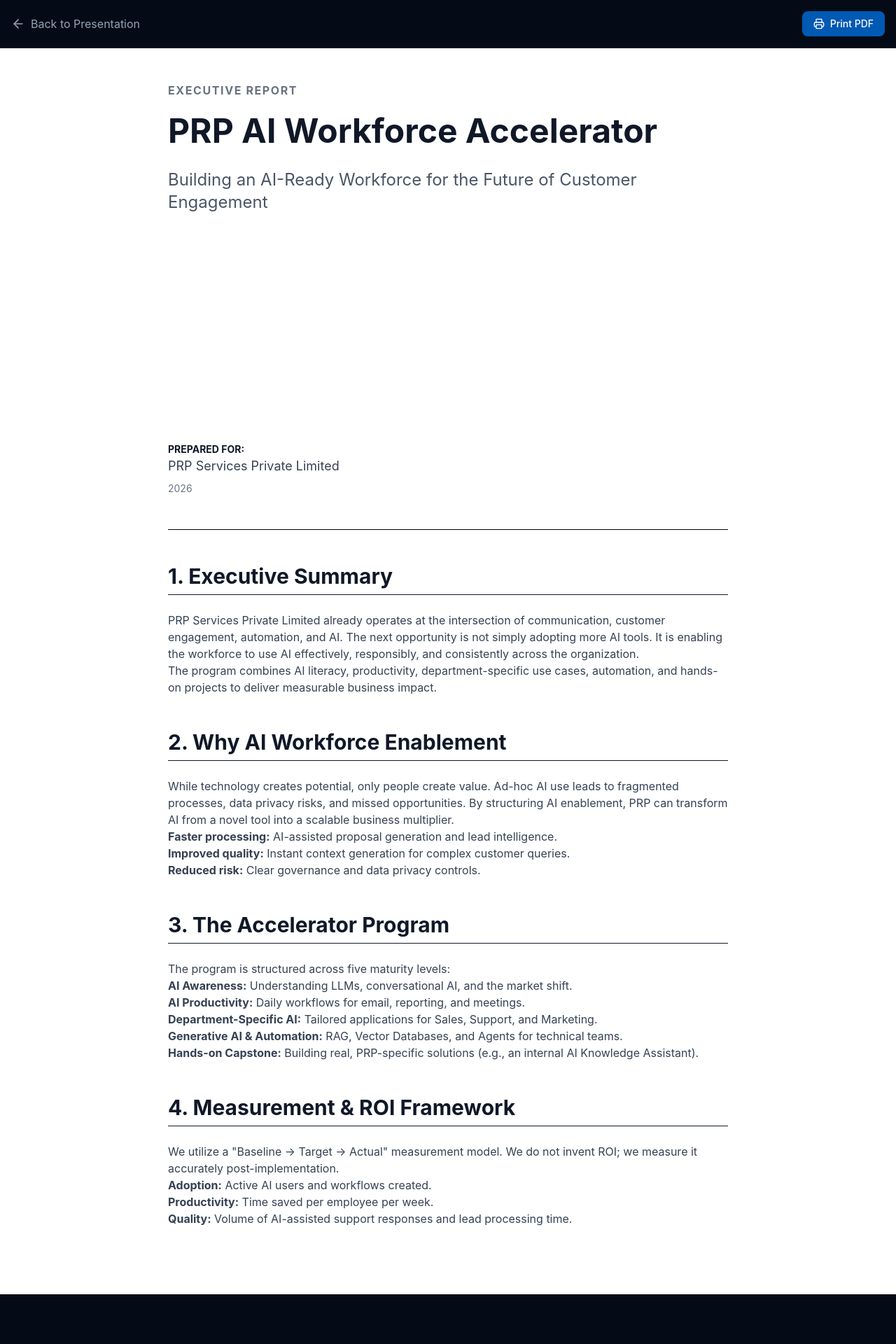
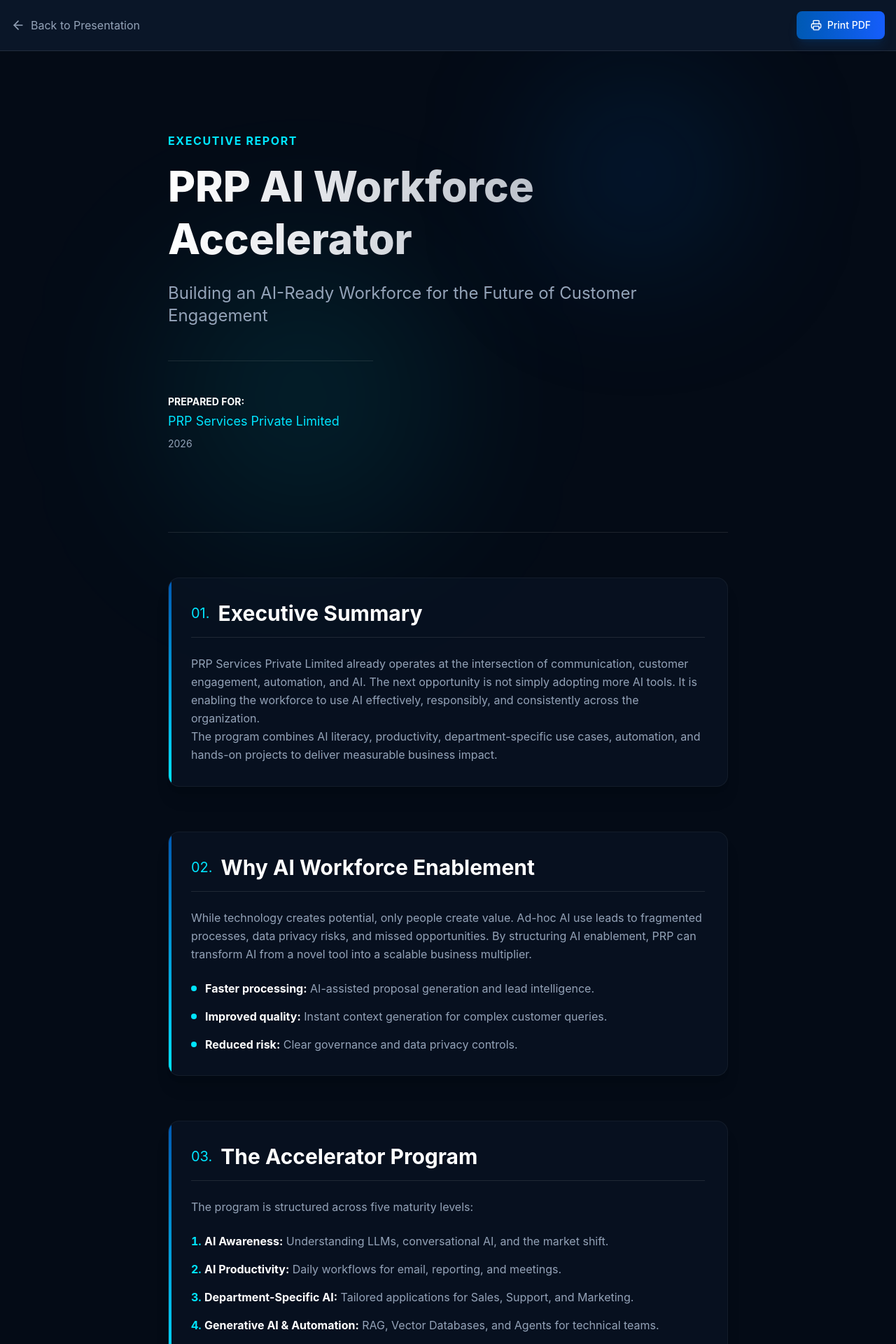
Before and after one commit to pruthvirajtarode/PRP-AI-Workforce-Accelerator-Proposal, a React (Vite) app in the folder webapp/: page /report in a window 1280 px wide. Shown: the top 1920 px of the page at 70% size. Before the commit the page ends 1849 px from the top, so only its background shows below. Built offline with nearby package versions, Linux system fonts and the light colour scheme.

Commit message:
style: enhance executive report UI and fix KPI dashboard CSV export

```diff
--- a/webapp/src/pages/ExecutiveReport.tsx
+++ b/webapp/src/pages/ExecutiveReport.tsx
@@ -5,16 +5,16 @@
 
 const ExecutiveReport = () => {
   return (
-    <div className="min-h-screen bg-white text-black print:bg-white print:text-black">
+    <div className="min-h-screen bg-background text-textPrimary print:bg-white print:text-black">
       {/* Non-printable controls */}
-      <div className="no-print bg-background border-b border-white/10 p-4 sticky top-0 z-50 flex justify-between items-center text-white">
-        <Link to="/" className="flex items-center space-x-2 text-textSecondary hover:text-white">
+      <div className="no-print bg-surface border-b border-white/10 p-4 sticky top-0 z-50 flex justify-between items-center text-white backdrop-blur-md bg-opacity-80">
+        <Link to="/" className="flex items-center space-x-2 text-textSecondary hover:text-white transition-colors">
           <ArrowLeft size={20} />
           <span>Back to Presentation</span>
         </Link>
         <button
           onClick={() => window.print()}
-          className="flex items-center space-x-2 bg-primary hover:bg-primary/90 px-4 py-2 rounded-lg text-sm font-medium"
+          className="flex items-center space-x-2 bg-gradient-to-r from-primary to-blue-600 hover:from-primary hover:to-blue-500 shadow-lg shadow-primary/20 px-5 py-2.5 rounded-lg text-sm font-medium transition-all"
         >
           <Printer size={16} />
           <span>Print PDF</span>
@@ -25,72 +25,111 @@
       <div className="max-w-4xl mx-auto p-8 md:p-12 print:p-0">
 
         {/* Cover Page */}
-        <div className="min-h-[80vh] flex flex-col justify-center border-b pb-12 mb-12 print-page-break">
-          <h4 className="text-gray-500 font-bold tracking-widest uppercase mb-4">Executive Report</h4>
-          <h1 className="text-5xl font-bold text-gray-900 mb-6 leading-tight">PRP AI Workforce Accelerator</h1>
-          <p className="text-2xl text-gray-600 mb-12">{companyData.tagline}</p>
-          <div className="mt-auto pt-12">
-            <p className="text-sm font-bold text-gray-900">PREPARED FOR:</p>
-            <p className="text-lg text-gray-700">{companyData.name}</p>
-            <p className="text-sm text-gray-500 mt-2">2026</p>
+        <div className="relative min-h-[80vh] flex flex-col justify-center border-b border-white/10 pb-12 mb-16 print-page-break print:border-black/10">
+          <div className="absolute top-0 right-0 w-64 h-64 bg-primary/20 rounded-full blur-[100px] pointer-events-none no-print" />
+          <div className="absolute bottom-0 left-0 w-96 h-96 bg-secondary/10 rounded-full blur-[120px] pointer-events-none no-print" />
+
+          <div className="relative z-10">
+            <h4 className="text-secondary font-bold tracking-widest uppercase mb-4 print:text-gray-500">Executive Report</h4>
+            <h1 className="text-5xl md:text-6xl font-extrabold text-transparent bg-clip-text bg-gradient-to-r from-white to-gray-400 mb-6 leading-tight print:text-black print:bg-none">
+              PRP AI Workforce Accelerator
+            </h1>
+            <p className="text-2xl text-textSecondary mb-12 print:text-gray-600">{companyData.tagline}</p>
+            <div className="mt-auto pt-12 border-t border-white/10 print:border-black/10 inline-block pr-12">
+              <p className="text-sm font-bold text-white print:text-gray-900">PREPARED FOR:</p>
+              <p className="text-lg text-secondary mt-1 print:text-gray-700">{companyData.name}</p>
+              <p className="text-sm text-textSecondary mt-2 print:text-gray-500">2026</p>
+            </div>
           </div>
         </div>
 
+        <div className="space-y-16">
           {/* Executive Summary */}
-        <div className="mb-12 print-page-break">
-          <h2 className="text-3xl font-bold mb-6 text-gray-900 border-b pb-2">1. Executive Summary</h2>
-          <div className="prose prose-lg max-w-none text-gray-700">
-            <p>
+          <div className="print-page-break bg-surface/50 p-8 rounded-2xl border border-white/5 shadow-xl relative overflow-hidden print:bg-white print:border-none print:shadow-none print:p-0">
+            <div className="absolute top-0 left-0 w-1 h-full bg-gradient-to-b from-primary to-secondary no-print" />
+            <h2 className="text-3xl font-bold mb-6 text-white border-b border-white/10 pb-4 print:text-gray-900 print:border-black/10 flex items-center">
+              <span className="text-secondary mr-3 text-xl font-normal">01.</span> Executive Summary
+            </h2>
+            <div className="prose prose-lg prose-invert max-w-none text-textSecondary print:prose-slate">
+              <p className="leading-relaxed">
                 PRP Services Private Limited already operates at the intersection of communication, customer engagement, automation, and AI. The next opportunity is not simply adopting more AI tools. It is enabling the workforce to use AI effectively, responsibly, and consistently across the organization.
               </p>
-            <p>
+              <p className="leading-relaxed">
                 The program combines AI literacy, productivity, department-specific use cases, automation, and hands-on projects to deliver measurable business impact.
               </p>
             </div>
           </div>
 
           {/* Why Workforce Enablement */}
-        <div className="mb-12 print-page-break">
-          <h2 className="text-3xl font-bold mb-6 text-gray-900 border-b pb-2">2. Why AI Workforce Enablement</h2>
-          <div className="prose prose-lg max-w-none text-gray-700">
-            <p>
+          <div className="print-page-break bg-surface/50 p-8 rounded-2xl border border-white/5 shadow-xl relative overflow-hidden print:bg-white print:border-none print:shadow-none print:p-0">
+            <div className="absolute top-0 left-0 w-1 h-full bg-gradient-to-b from-primary to-secondary no-print" />
+            <h2 className="text-3xl font-bold mb-6 text-white border-b border-white/10 pb-4 print:text-gray-900 print:border-black/10 flex items-center">
+              <span className="text-secondary mr-3 text-xl font-normal">02.</span> Why AI Workforce Enablement
+            </h2>
+            <div className="prose prose-lg prose-invert max-w-none text-textSecondary print:prose-slate">
+              <p className="leading-relaxed">
                 While technology creates potential, only people create value. Ad-hoc AI use leads to fragmented processes, data privacy risks, and missed opportunities. By structuring AI enablement, PRP can transform AI from a novel tool into a scalable business multiplier.
               </p>
-            <ul>
-              <li><strong>Faster processing:</strong> AI-assisted proposal generation and lead intelligence.</li>
-              <li><strong>Improved quality:</strong> Instant context generation for complex customer queries.</li>
-              <li><strong>Reduced risk:</strong> Clear governance and data privacy controls.</li>
+              <ul className="space-y-4 mt-6">
+                <li className="flex items-start">
+                  <span className="inline-block w-2 h-2 rounded-full bg-secondary mt-2 mr-3 no-print"></span>
+                  <span><strong className="text-white print:text-black">Faster processing:</strong> AI-assisted proposal generation and lead intelligence.</span>
+                </li>
+                <li className="flex items-start">
+                  <span className="inline-block w-2 h-2 rounded-full bg-secondary mt-2 mr-3 no-print"></span>
+                  <span><strong className="text-white print:text-black">Improved quality:</strong> Instant context generation for complex customer queries.</span>
+                </li>
+                <li className="flex items-start">
+                  <span className="inline-block w-2 h-2 rounded-full bg-secondary mt-2 mr-3 no-print"></span>
+                  <span><strong className="text-white print:text-black">Reduced risk:</strong> Clear governance and data privacy controls.</span>
+                </li>
               </ul>
             </div>
           </div>
 
           {/* Program Architecture */}
-        <div className="mb-12 print-page-break">
-          <h2 className="text-3xl font-bold mb-6 text-gray-900 border-b pb-2">3. The Accelerator Program</h2>
-          <div className="prose prose-lg max-w-none text-gray-700">
-            <p>The program is structured across five maturity levels:</p>
-            <ol>
-              <li><strong>AI Awareness:</strong> Understanding LLMs, conversational AI, and the market shift.</li>
-              <li><strong>AI Productivity:</strong> Daily workflows for email, reporting, and meetings.</li>
-              <li><strong>Department-Specific AI:</strong> Tailored applications for Sales, Support, and Marketing.</li>
-              <li><strong>Generative AI & Automation:</strong> RAG, Vector Databases, and Agents for technical teams.</li>
-              <li><strong>Hands-on Capstone:</strong> Building real, PRP-specific solutions (e.g., an internal AI Knowledge Assistant).</li>
+          <div className="print-page-break bg-surface/50 p-8 rounded-2xl border border-white/5 shadow-xl relative overflow-hidden print:bg-white print:border-none print:shadow-none print:p-0">
+            <div className="absolute top-0 left-0 w-1 h-full bg-gradient-to-b from-primary to-secondary no-print" />
+            <h2 className="text-3xl font-bold mb-6 text-white border-b border-white/10 pb-4 print:text-gray-900 print:border-black/10 flex items-center">
+              <span className="text-secondary mr-3 text-xl font-normal">03.</span> The Accelerator Program
+            </h2>
+            <div className="prose prose-lg prose-invert max-w-none text-textSecondary print:prose-slate">
+              <p className="leading-relaxed mb-6">The program is structured across five maturity levels:</p>
+              <ol className="space-y-4 list-decimal list-inside marker:text-secondary marker:font-bold">
+                <li><strong className="text-white print:text-black">AI Awareness:</strong> Understanding LLMs, conversational AI, and the market shift.</li>
+                <li><strong className="text-white print:text-black">AI Productivity:</strong> Daily workflows for email, reporting, and meetings.</li>
+                <li><strong className="text-white print:text-black">Department-Specific AI:</strong> Tailored applications for Sales, Support, and Marketing.</li>
+                <li><strong className="text-white print:text-black">Generative AI & Automation:</strong> RAG, Vector Databases, and Agents for technical teams.</li>
+                <li><strong className="text-white print:text-black">Hands-on Capstone:</strong> Building real, PRP-specific solutions.</li>
               </ol>
             </div>
           </div>
 
           {/* Measurement & ROI */}
-        <div className="mb-12 print-page-break">
-          <h2 className="text-3xl font-bold mb-6 text-gray-900 border-b pb-2">4. Measurement & ROI Framework</h2>
-          <div className="prose prose-lg max-w-none text-gray-700">
-            <p>
+          <div className="print-page-break bg-surface/50 p-8 rounded-2xl border border-white/5 shadow-xl relative overflow-hidden print:bg-white print:border-none print:shadow-none print:p-0">
+            <div className="absolute top-0 left-0 w-1 h-full bg-gradient-to-b from-primary to-secondary no-print" />
+            <h2 className="text-3xl font-bold mb-6 text-white border-b border-white/10 pb-4 print:text-gray-900 print:border-black/10 flex items-center">
+              <span className="text-secondary mr-3 text-xl font-normal">04.</span> Measurement & ROI Framework
+            </h2>
+            <div className="prose prose-lg prose-invert max-w-none text-textSecondary print:prose-slate">
+              <p className="leading-relaxed">
                 We utilize a "Baseline → Target → Actual" measurement model. We do not invent ROI; we measure it accurately post-implementation.
               </p>
-            <ul>
-              <li><strong>Adoption:</strong> Active AI users and workflows created.</li>
-              <li><strong>Productivity:</strong> Time saved per employee per week.</li>
-              <li><strong>Quality:</strong> Volume of AI-assisted support responses and lead processing time.</li>
+              <ul className="space-y-4 mt-6">
+                <li className="flex items-start">
+                  <span className="inline-block w-2 h-2 rounded-full bg-primary mt-2 mr-3 no-print"></span>
+                  <span><strong className="text-white print:text-black">Adoption:</strong> Active AI users and workflows created.</span>
+                </li>
+                <li className="flex items-start">
+                  <span className="inline-block w-2 h-2 rounded-full bg-primary mt-2 mr-3 no-print"></span>
+                  <span><strong className="text-white print:text-black">Productivity:</strong> Time saved per employee per week.</span>
+                </li>
+                <li className="flex items-start">
+                  <span className="inline-block w-2 h-2 rounded-full bg-primary mt-2 mr-3 no-print"></span>
+                  <span><strong className="text-white print:text-black">Quality:</strong> Volume of AI-assisted support responses and lead processing time.</span>
+                </li>
               </ul>
+            </div>
           </div>
         </div>
 
```
Also changed, not shown: webapp/src/components/KPIDashboard.tsx (+20 -2 lines). Lines whose indentation alone changed are shown as unchanged.
